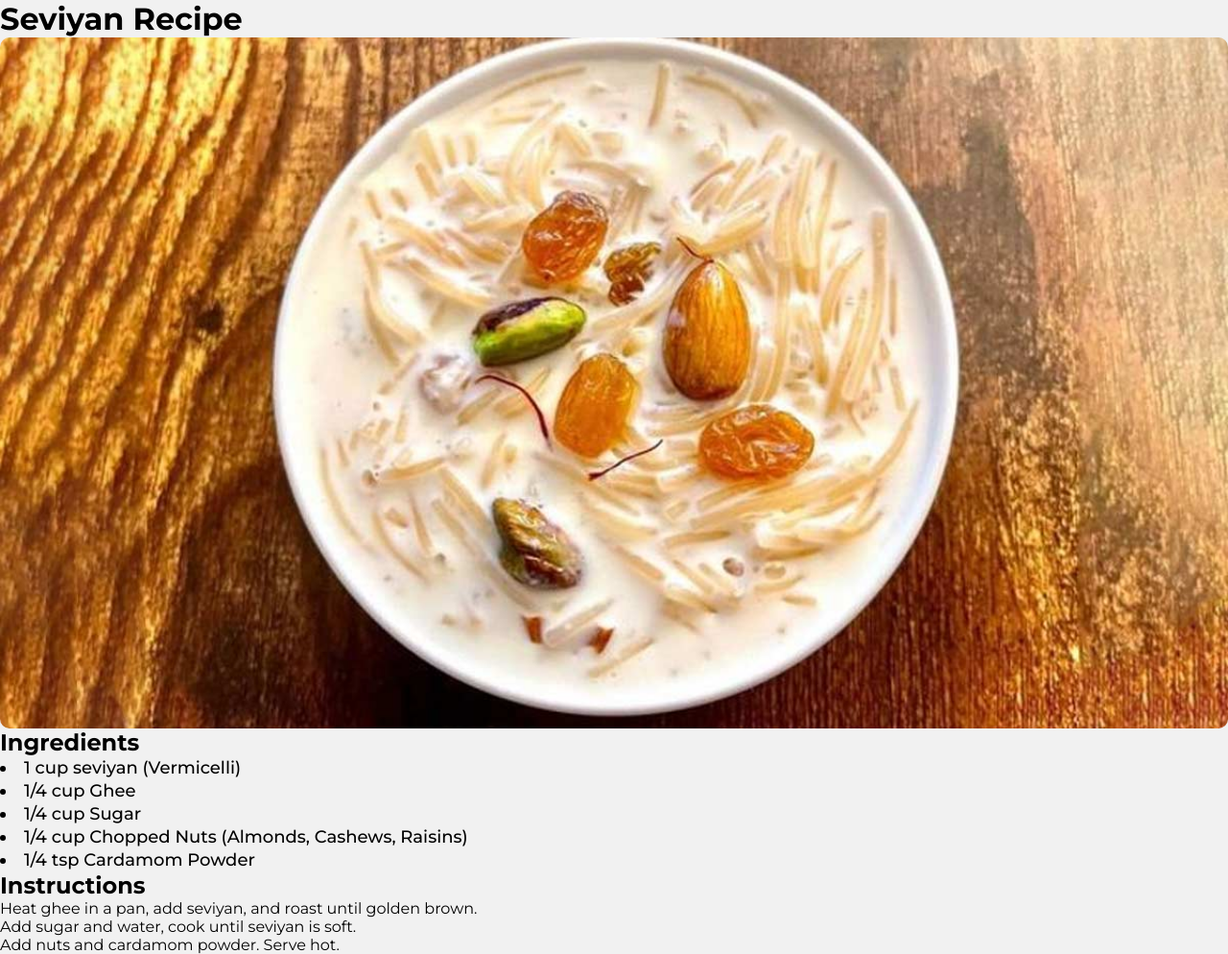
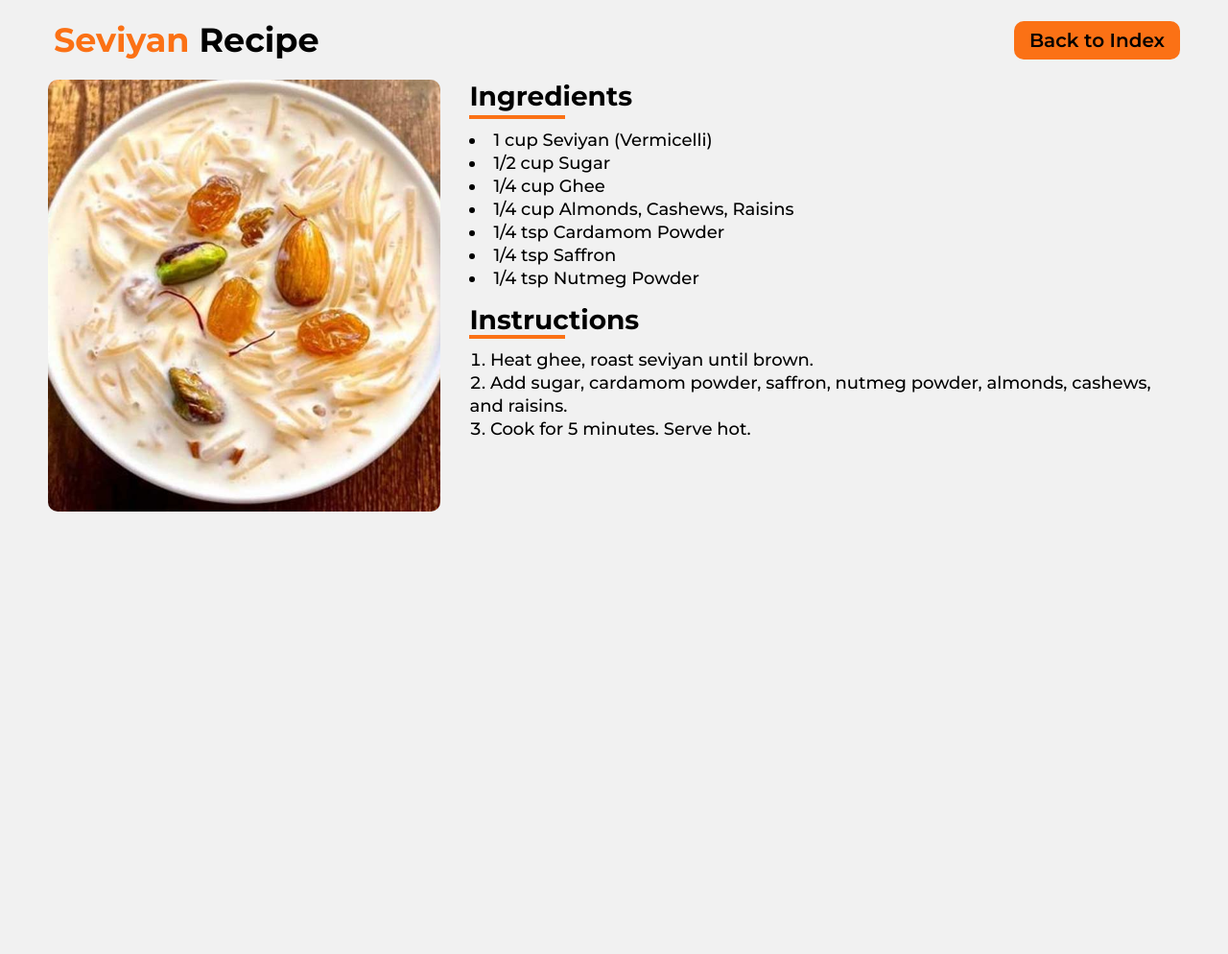
Before and after one commit to AbhishekGoswam1/Recipe_Project, a plain HTML site: page pages/seviyan.html in a window 1280 px wide. Shown: the whole page at 96% size. After the commit the page ends 800 px from the top, so only its background shows below. Drawn offline with Linux system fonts and the light colour scheme.

Commit message:
seviyan page modified

```diff
--- a/pages/seviyan.html
+++ b/pages/seviyan.html
@@ -10,21 +10,37 @@
     <link href="https://fonts.googleapis.com/css2?family=Montserrat:ital,wght@0,100..900;1,100..900&display=swap" rel="stylesheet"/>
 </head>
 <body>
-    <h1>Seviyan Recipe</h1>
-    <img class="image" src="../images/seviyan.jpg" alt="Seviyan Image">
+    <div class="main">
+        <div class="nav"><h1><span class="highlight">Seviyan</span> Recipe</h1>
+        <a href="../index.html">Back to Index</a>
+        </div>
+        <div class="upper-section">
+        <span class="img-container"><img class="image" src="../images/seviyan.jpg" alt="Seviyan Image"></span>
+        <div class="right-section">
+                <div class="lists">
                     <h2>Ingredients</h2>
+                    <hr>
                     <ul>
-        <li>1 cup seviyan (Vermicelli)</li>
+                        <li>1 cup Seviyan (Vermicelli)</li>
+                        <li>1/2 cup Sugar</li>
                         <li>1/4 cup Ghee</li>
-        <li>1/4 cup Sugar</li>
-        <li>1/4 cup Chopped Nuts (Almonds, Cashews, Raisins)</li>
+                        <li>1/4 cup Almonds, Cashews, Raisins</li>
                         <li>1/4 tsp Cardamom Powder</li>
+                        <li>1/4 tsp Saffron</li>
+                        <li>1/4 tsp Nutmeg Powder</li>
                     </ul>
+                </div>
+                <div class="lists instructions">
                     <h2>Instructions</h2>
-    <ol>
-        <li>Heat ghee in a pan, add seviyan, and roast until golden brown.</li>
-        <li>Add sugar and water, cook until seviyan is soft.</li>
-        <li>Add nuts and cardamom powder. Serve hot.</li>
-    </ol>
+                    <hr>
+                    <ul>
+                        <li>Heat ghee, roast seviyan until brown.</li>
+                        <li>Add sugar, cardamom powder, saffron, nutmeg powder, almonds, cashews, and raisins.</li>
+                        <li>Cook for 5 minutes. Serve hot.</li>
+                    </ul>
+                </div>
+            </div>
+        </div>
+        </div>
 </body>
 </html>
```
Lines whose indentation alone changed are shown as unchanged.
